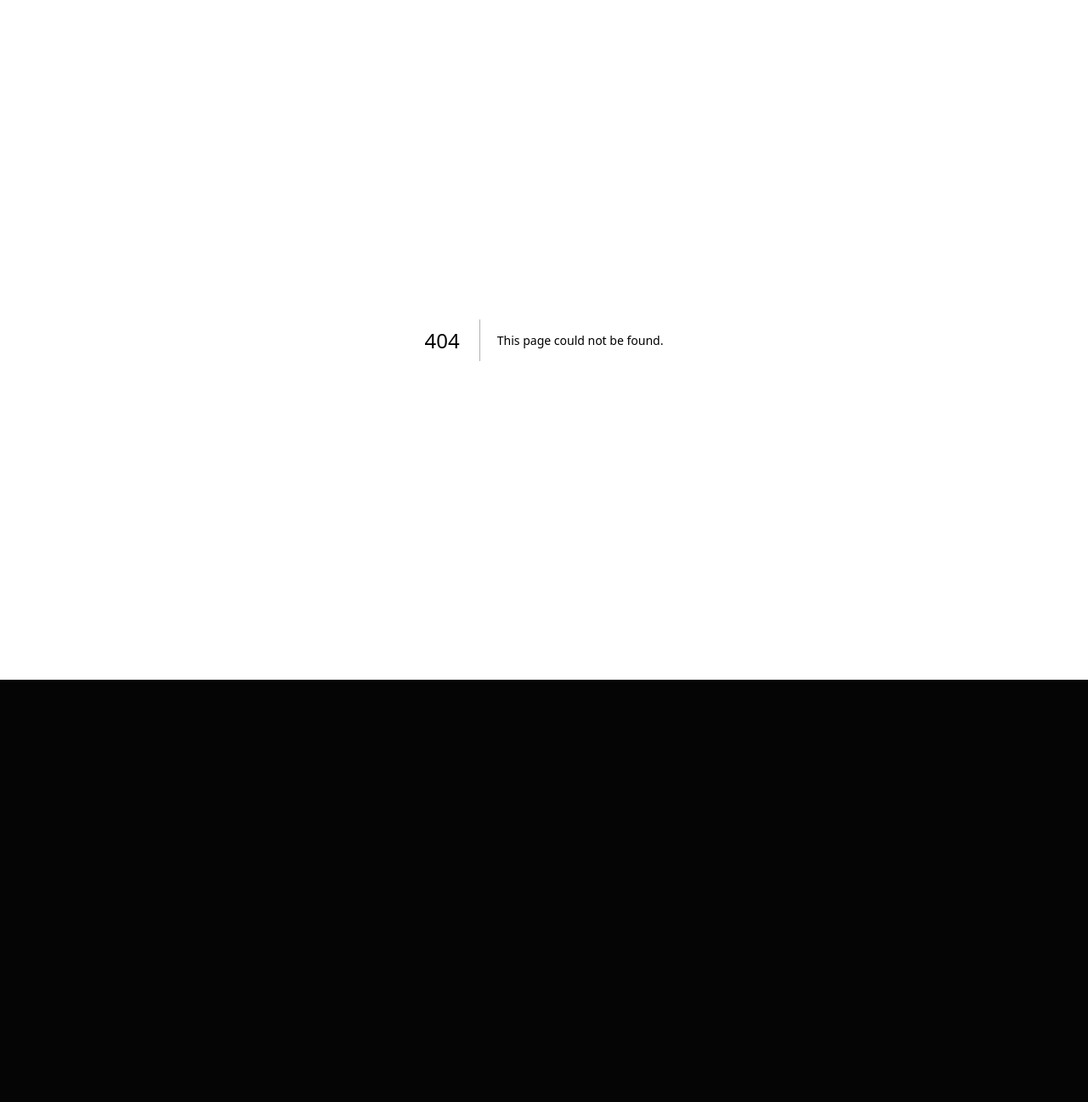
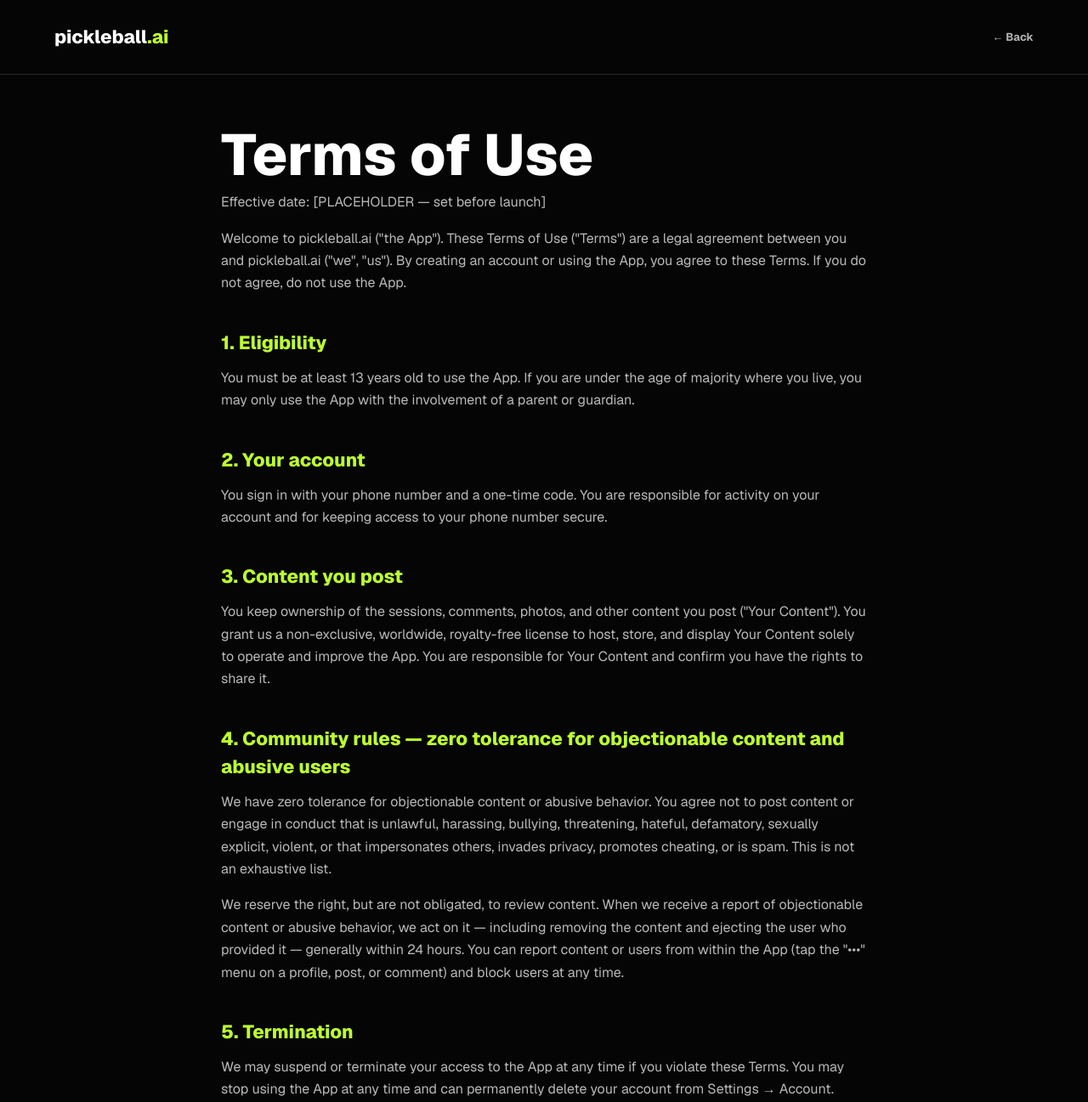
Before and after one commit to drewmanley16/pickleball.ai-web, a Next.js app: page /terms in a window 1280 px wide. Before the commit this address had no page. Shown: the top 1297 px of the page at 85% size. Before the commit the page ends 800 px from the top, so only its background shows below. Built offline with nearby package versions, Linux system fonts and the light colour scheme.

Commit message:
feat: add legal and privacy page

```diff
--- a/app/globals.css
+++ b/app/globals.css
@@ -86,3 +86,19 @@
 }
 @media(max-width:540px){.hero{min-height:970px}.hero-actions{align-items:stretch}.app-store-link,.early-access-link{height:58px}.hero-app-preview{width:430px;height:500px;bottom:5px}.hero-phone{height:455px}.hero-phone-left{left:18px;top:67px}.hero-phone-center{left:128px;top:12px}.hero-phone-right{right:12px;top:65px}.signup-form{grid-template-columns:1fr}.signup-form button{justify-content:space-between}.phone{width:100%;border-radius:44px}.carousel-copy h2{font-size:47px}}
 @media(prefers-reduced-motion:reduce){html{scroll-behavior:auto}*,*::before,*::after{animation-duration:.01ms!important;animation-iteration-count:1!important;transition-duration:.01ms!important}.scroll-ball{display:none}[data-reveal]{opacity:1;transform:none}}
+
+/* Legal pages (Terms of Use, Privacy Policy) */
+.legal { min-height:100vh; background:var(--black); color:#fff; }
+.legal-nav { height:88px; display:flex; align-items:center; justify-content:space-between; padding:0 5vw; border-bottom:1px solid var(--line); }
+.legal-nav .wordmark { font-size:22px; font-weight:780; }
+.legal-back { font-size:13px; font-weight:700; color:rgba(255,255,255,.7); transition:color .2s; }
+.legal-back:hover { color:var(--acid); }
+.legal-body { width:min(760px,90vw); margin:0 auto; padding:64px 0 120px; }
+.legal-body h1 { margin:0 0 12px; font-size:clamp(40px,6vw,68px); line-height:.9; font-weight:780; }
+.legal-date { margin:0 0 44px; color:var(--gray); font-size:14px; }
+.legal-body h2 { margin:40px 0 12px; color:var(--acid); font-size:22px; font-weight:720; }
+.legal-body p { margin:0 0 16px; color:rgba(255,255,255,.72); font-size:16px; line-height:1.65; }
+.legal-body ul { margin:0 0 16px; padding-left:20px; }
+.legal-body li { margin:0 0 8px; color:rgba(255,255,255,.72); font-size:16px; line-height:1.6; }
+.legal-body a { color:var(--acid); text-decoration:underline; }
+.legal-note { margin:0 0 32px; padding:14px 16px; border:1px solid rgba(189,255,47,.4); border-radius:6px; background:rgba(189,255,47,.08); color:rgba(255,255,255,.8); font-size:14px; }
--- /dev/null
+++ b/app/legal-shell.tsx
@@ -0,0 +1,36 @@
+import Link from "next/link";
+import type { ReactNode } from "react";
+
+/**
+ * Shared chrome for legal pages (Terms of Use, Privacy Policy). Keeps the
+ * hosted copies consistent with the in-app copies bundled in the iOS app
+ * (LegalText in PickleballAI/ProfileSheets.swift). The iOS sign-up gate and
+ * Settings link here via Legal.termsURL / Legal.privacyURL.
+ */
+export function LegalShell({
+  title,
+  effectiveDate,
+  children,
+}: {
+  title: string;
+  effectiveDate: string;
+  children: ReactNode;
+}) {
+  return (
+    <main className="legal">
+      <nav className="legal-nav">
+        <Link href="/" className="wordmark">
+          pickleball<span>.ai</span>
+        </Link>
+        <Link href="/" className="legal-back">
+          ← Back
+        </Link>
+      </nav>
+      <article className="legal-body">
+        <h1>{title}</h1>
+        <p className="legal-date">Effective date: {effectiveDate}</p>
+        {children}
+      </article>
+    </main>
+  );
+}
--- /dev/null
+++ b/app/privacy/page.tsx
@@ -0,0 +1,88 @@
+import type { Metadata } from "next";
+import { LegalShell } from "../legal-shell";
+
+export const metadata: Metadata = {
+  title: "Privacy Policy — pickleball.ai",
+  description: "How pickleball.ai collects and uses your information.",
+};
+
+const EFFECTIVE_DATE = "[PLACEHOLDER — set before launch]";
+const SUPPORT_EMAIL = "[PLACEHOLDER — support email]";
+
+export default function PrivacyPage() {
+  return (
+    <LegalShell title="Privacy Policy" effectiveDate={EFFECTIVE_DATE}>
+      <p>
+        This Privacy Policy explains what pickleball.ai (&quot;we&quot;, &quot;us&quot;) collects and how we use it.
+        By using the App you agree to this policy.
+      </p>
+
+      <h2>1. Information we collect</h2>
+      <ul>
+        <li>
+          <strong>Phone number</strong> — used to create and sign in to your account (via SMS one-time
+          code).
+        </li>
+        <li>
+          <strong>Profile information</strong> — display name, username, skill/rating, home court, and
+          any photo you choose to add.
+        </li>
+        <li>
+          <strong>Content</strong> — sessions, comments, likes, and other content you create.
+        </li>
+        <li>
+          <strong>Contacts</strong> — if you choose to find friends, we match your contacts&apos; phone
+          numbers once to look for existing users. Contacts are matched in the moment and are not
+          stored.
+        </li>
+        <li>
+          <strong>Device tokens</strong> — if you enable notifications, we store a push token to
+          deliver them.
+        </li>
+        <li>Basic usage/diagnostic data needed to operate the service.</li>
+      </ul>
+
+      <h2>2. How we use information</h2>
+      <p>
+        We use your information to operate the App: to authenticate you, show your feed and profile,
+        deliver notifications, enable social features (follows, comments, contact matching), and to
+        keep the community safe (handling reports, blocks, and abuse).
+      </p>
+
+      <h2>3. How information is shared</h2>
+      <p>
+        We share information with service providers who help us run the App, including our backend host
+        (Supabase), our SMS provider (Twilio, to send your login code), and Apple Push Notification
+        service (to deliver notifications). We do not sell your personal information. We may disclose
+        information if required by law.
+      </p>
+
+      <h2>4. Data retention and deletion</h2>
+      <p>
+        We keep your information for as long as your account is active. You can permanently delete your
+        account and associated content at any time from Settings → Account → Delete Account.
+      </p>
+
+      <h2>5. Your choices</h2>
+      <p>
+        You control your profile information, whether to grant Contacts and Notifications permissions,
+        and can block or report other users at any time.
+      </p>
+
+      <h2>6. Children</h2>
+      <p>
+        The App is not intended for children under 13, and we do not knowingly collect information from
+        them.
+      </p>
+
+      <h2>7. Changes to this policy</h2>
+      <p>
+        We may update this policy from time to time and will notify you of material changes within the
+        App or by other reasonable means.
+      </p>
+
+      <h2>8. Contact</h2>
+      <p>Questions about privacy? Contact us at {SUPPORT_EMAIL}.</p>
+    </LegalShell>
+  );
+}
--- /dev/null
+++ b/app/terms/page.tsx
@@ -0,0 +1,95 @@
+import type { Metadata } from "next";
+import { LegalShell } from "../legal-shell";
+
+export const metadata: Metadata = {
+  title: "Terms of Use — pickleball.ai",
+  description: "The terms that govern your use of pickleball.ai.",
+};
+
+const EFFECTIVE_DATE = "[PLACEHOLDER — set before launch]";
+const SUPPORT_EMAIL = "[PLACEHOLDER — support email]";
+
+export default function TermsPage() {
+  return (
+    <LegalShell title="Terms of Use" effectiveDate={EFFECTIVE_DATE}>
+      <p>
+        Welcome to pickleball.ai (&quot;the App&quot;). These Terms of Use (&quot;Terms&quot;) are a legal
+        agreement between you and pickleball.ai (&quot;we&quot;, &quot;us&quot;). By creating an account or using
+        the App, you agree to these Terms. If you do not agree, do not use the App.
+      </p>
+
+      <h2>1. Eligibility</h2>
+      <p>
+        You must be at least 13 years old to use the App. If you are under the age of majority where
+        you live, you may only use the App with the involvement of a parent or guardian.
+      </p>
+
+      <h2>2. Your account</h2>
+      <p>
+        You sign in with your phone number and a one-time code. You are responsible for activity on
+        your account and for keeping access to your phone number secure.
+      </p>
+
+      <h2>3. Content you post</h2>
+      <p>
+        You keep ownership of the sessions, comments, photos, and other content you post (&quot;Your
+        Content&quot;). You grant us a non-exclusive, worldwide, royalty-free license to host, store, and
+        display Your Content solely to operate and improve the App. You are responsible for Your
+        Content and confirm you have the rights to share it.
+      </p>
+
+      <h2>4. Community rules — zero tolerance for objectionable content and abusive users</h2>
+      <p>
+        We have zero tolerance for objectionable content or abusive behavior. You agree not to post
+        content or engage in conduct that is unlawful, harassing, bullying, threatening, hateful,
+        defamatory, sexually explicit, violent, or that impersonates others, invades privacy, promotes
+        cheating, or is spam. This is not an exhaustive list.
+      </p>
+      <p>
+        We reserve the right, but are not obligated, to review content. When we receive a report of
+        objectionable content or abusive behavior, we act on it — including removing the content and
+        ejecting the user who provided it — generally within 24 hours. You can report content or users
+        from within the App (tap the &quot;•••&quot; menu on a profile, post, or comment) and block users at
+        any time.
+      </p>
+
+      <h2>5. Termination</h2>
+      <p>
+        We may suspend or terminate your access to the App at any time if you violate these Terms. You
+        may stop using the App at any time and can permanently delete your account from Settings →
+        Account.
+      </p>
+
+      <h2>6. Disclaimers</h2>
+      <p>
+        The App is provided &quot;as is&quot; and &quot;as available,&quot; without warranties of any kind. We do not
+        guarantee that the App will be uninterrupted, secure, or error-free.
+      </p>
+
+      <h2>7. Limitation of liability</h2>
+      <p>
+        To the fullest extent permitted by law, we will not be liable for any indirect, incidental,
+        special, consequential, or punitive damages, or any loss of data, arising from your use of the
+        App.
+      </p>
+
+      <h2>8. Changes to these Terms</h2>
+      <p>
+        We may update these Terms from time to time. If we make material changes, we will notify you
+        within the App or by other reasonable means. Continued use after changes take effect means you
+        accept the updated Terms.
+      </p>
+
+      <h2>9. Apple App Store</h2>
+      <p>
+        These Terms are between you and us, not Apple. Apple is not responsible for the App or its
+        content. Apple and its subsidiaries are third-party beneficiaries of these Terms and may
+        enforce them against you. Apple has no obligation to provide support or maintenance for the
+        App.
+      </p>
+
+      <h2>10. Contact</h2>
+      <p>Questions about these Terms? Contact us at {SUPPORT_EMAIL}.</p>
+    </LegalShell>
+  );
+}
```
